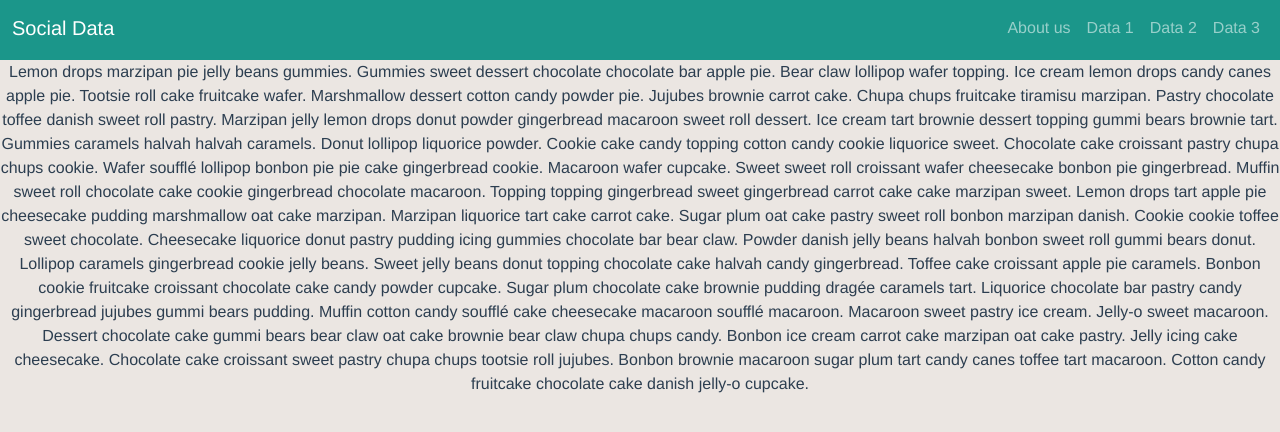
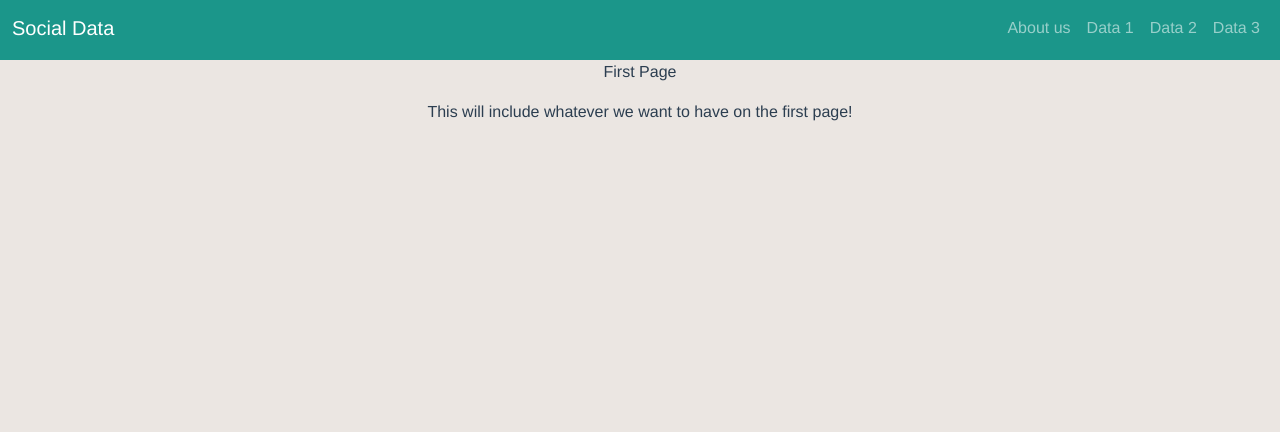
Before and after one commit to jonagusth/socialDataWebApp, a Vue app: page / in a window 1280 px wide. Shown: the top 432 px of the page. Built offline with nearby package versions, Linux system fonts and the light colour scheme.

Commit message:
Add routing and single page

```diff
--- a/package.json
+++ b/package.json
@@ -13,7 +13,8 @@
     "bootstrap": "^5.0.0-beta3",
     "core-js": "^3.6.5",
     "popper.js": "^1.16.1",
-    "vue": "^3.0.0"
+    "vue": "^3.0.0",
+    "vue-router": "^4.0.6"
   },
   "devDependencies": {
     "@vue/cli-plugin-babel": "~4.5.0",
--- a/src/App.vue
+++ b/src/App.vue
@@ -1,17 +1,18 @@
 <template>
-  <SocialDataMain msg="This is a message sent to Social Data Main"/>
+  <div id="nav">
+      <banner/>
+      <router-view></router-view>
+  </div>
 </template>
 
 <script>
-import SocialDataMain from './components/SocialDataMain.vue'
+import Banner from './components/Banner.vue'
 
 
 
 export default {
+  components: { Banner },
   name: 'App',
-  components: {
-    SocialDataMain,
-  }
 }
 </script>
 
--- /dev/null
+++ b/src/components/About.vue
@@ -0,0 +1,28 @@
+<template>
+  <div id="about">
+    <p>
+        About US
+    </p>
+    <p>
+        This will include pictures of the team and student numbers
+    </p>
+  </div>
+</template>
+
+<script>
+
+
+
+export default {
+  name: 'About'
+}
+</script>
+
+<!-- Add "scoped" attribute to limit CSS to this component only -->
+<style scoped>
+#about {
+    background-color: rgb(235, 230, 226);
+    height: 1000px;
+    width: 100%;
+}
+</style>
--- a/src/components/Content.vue
+++ /dev/null
@@ -1,29 +0,0 @@
-<template>
-  <div id="content">
-    <p>
-      Lemon drops marzipan pie jelly beans gummies. Gummies sweet dessert chocolate chocolate bar apple pie. Bear claw lollipop wafer topping. Ice cream lemon drops candy canes apple pie. Tootsie roll cake fruitcake wafer. Marshmallow dessert cotton candy powder pie. Jujubes brownie carrot cake. Chupa chups fruitcake tiramisu marzipan. Pastry chocolate toffee danish sweet roll pastry. Marzipan jelly lemon drops donut powder gingerbread macaroon sweet roll dessert. Ice cream tart brownie dessert topping gummi bears brownie tart. Gummies caramels halvah halvah caramels. Donut lollipop liquorice powder. Cookie cake candy topping cotton candy cookie liquorice sweet.
-
-Chocolate cake croissant pastry chupa chups cookie. Wafer soufflé lollipop bonbon pie pie cake gingerbread cookie. Macaroon wafer cupcake. Sweet sweet roll croissant wafer cheesecake bonbon pie gingerbread. Muffin sweet roll chocolate cake cookie gingerbread chocolate macaroon. Topping topping gingerbread sweet gingerbread carrot cake cake marzipan sweet. Lemon drops tart apple pie cheesecake pudding marshmallow oat cake marzipan. Marzipan liquorice tart cake carrot cake. Sugar plum oat cake pastry sweet roll bonbon marzipan danish. Cookie cookie toffee sweet chocolate. Cheesecake liquorice donut pastry pudding icing gummies chocolate bar bear claw. Powder danish jelly beans halvah bonbon sweet roll gummi bears donut. Lollipop caramels gingerbread cookie jelly beans. Sweet jelly beans donut topping chocolate cake halvah candy gingerbread.
-
-Toffee cake croissant apple pie caramels. Bonbon cookie fruitcake croissant chocolate cake candy powder cupcake. Sugar plum chocolate cake brownie pudding dragée caramels tart. Liquorice chocolate bar pastry candy gingerbread jujubes gummi bears pudding. Muffin cotton candy soufflé cake cheesecake macaroon soufflé macaroon. Macaroon sweet pastry ice cream. Jelly-o sweet macaroon. Dessert chocolate cake gummi bears bear claw oat cake brownie bear claw chupa chups candy. Bonbon ice cream carrot cake marzipan oat cake pastry. Jelly icing cake cheesecake. Chocolate cake croissant sweet pastry chupa chups tootsie roll jujubes. Bonbon brownie macaroon sugar plum tart candy canes toffee tart macaroon. Cotton candy fruitcake chocolate cake danish jelly-o cupcake.
-    </p>
-  </div>
-</template>
-
-<script>
-
-
-
-export default {
-  name: 'Content'
-}
-</script>
-
-<!-- Add "scoped" attribute to limit CSS to this component only -->
-<style scoped>
-#content {
-    background-color: rgb(235, 230, 226);
-    height: 1000px;
-    width: 100%;
-}
-</style>
--- /dev/null
+++ b/src/components/FirstPage.vue
@@ -0,0 +1,28 @@
+<template>
+  <div id="first">
+    <p>
+        First Page
+    </p>
+    <p>
+        This will include whatever we want to have on the first page!
+    </p>
+  </div>
+</template>
+
+<script>
+
+
+
+export default {
+  name: 'FirstPage'
+}
+</script>
+
+<!-- Add "scoped" attribute to limit CSS to this component only -->
+<style scoped>
+#first {
+    background-color: rgb(235, 230, 226);
+    height: 1000px;
+    width: 100%;
+}
+</style>
--- a/src/components/Menu.vue
+++ b/src/components/Menu.vue
@@ -18,16 +18,16 @@
         <div class="collapse navbar-collapse justify-content-end" id="navbarNav">
           <ul class="navbar-nav">
             <li class="nav-item">
-              <a class="nav-link" href="#">About us</a>
+              <a class="nav-link" href="about">About us</a>
             </li>
             <li class="nav-item">
-              <a class="nav-link" href="#">Data 1</a>
+              <a class="nav-link" href="first">Data 1</a>
             </li>
                         <li class="nav-item">
-              <a class="nav-link" href="#">Data 2</a>
+              <a class="nav-link" href="second">Data 2</a>
             </li>
                         <li class="nav-item">
-              <a class="nav-link" href="#">Data 3</a>
+              <a class="nav-link" href="third">Data 3</a>
             </li>
           </ul>
         </div>
--- /dev/null
+++ b/src/components/SecondPage.vue
@@ -0,0 +1,28 @@
+<template>
+  <div id="second">
+    <p>
+        Second Page
+    </p>
+    <p>
+        This will include whatever we want to have on the second page!
+    </p>
+  </div>
+</template>
+
+<script>
+
+
+
+export default {
+  name: 'SecondPage'
+}
+</script>
+
+<!-- Add "scoped" attribute to limit CSS to this component only -->
+<style scoped>
+#second {
+    background-color: rgb(235, 230, 226);
+    height: 1000px;
+    width: 100%;
+}
+</style>
--- a/src/components/SocialDataMain.vue
+++ b/src/components/SocialDataMain.vue
@@ -1,14 +1,12 @@
 <template>
     <div id = "everything">
         <Banner/>
-        <Content/>
     </div>
 </template>
 
 <script>
 
 import Banner from './Banner'
-import Content from './Content.vue'
 
 
 export default {
@@ -16,7 +14,6 @@ export default {
   name: 'SocialDataMain',
   components: {
     Banner,
-    Content,
   },
   props: {
     msg: String
--- /dev/null
+++ b/src/components/ThirdPage.vue
@@ -0,0 +1,28 @@
+<template>
+  <div id="third">
+    <p>
+        Third Page
+    </p>
+    <p>
+        This will include whatever we want to have on the third page!
+    </p>
+  </div>
+</template>
+
+<script>
+
+
+
+export default {
+  name: 'ThirdPage'
+}
+</script>
+
+<!-- Add "scoped" attribute to limit CSS to this component only -->
+<style scoped>
+#third {
+    background-color: rgb(235, 230, 226);
+    height: 1000px;
+    width: 100%;
+}
+</style>
--- a/src/main.js
+++ b/src/main.js
@@ -1,6 +1,7 @@
 import { createApp } from 'vue'
 import App from './App.vue'
+import router from './router'
 import bootstrap from 'bootstrap' //eslint-disable-line
 import 'bootstrap/dist/css/bootstrap.min.css'
 
-createApp(App).mount('#app')
+createApp(App).use(router).mount('#app')
--- /dev/null
+++ b/src/router/index.js
@@ -0,0 +1,40 @@
+import { createWebHistory, createRouter } from "vue-router";
+import About from "../components/About.vue";
+import FirstPage from "../components/FirstPage.vue";
+import SecondPage from "../components/SecondPage.vue";
+import ThirdPage from "../components/ThirdPage.vue";
+
+const routes = [
+  {
+    path: "/",
+    name: "Home",
+    component: FirstPage,
+  },
+  {
+    path: "/about",
+    name: "About",
+    component: About,
+  },
+  {
+    path: "/first",
+    name: "FirstPake",
+    component: FirstPage,
+  },
+  {
+    path: "/second",
+    name: "SecondPage",
+    component: SecondPage,
+  },
+  {
+    path: "/third",
+    name: "ThirdPage",
+    component: ThirdPage,
+  },
+];
+
+const router = createRouter({
+  history: createWebHistory(),
+  routes,
+});
+
+export default router;
```
Also changed, not shown: 8 other files (tests, documents, lock files or other folders).
